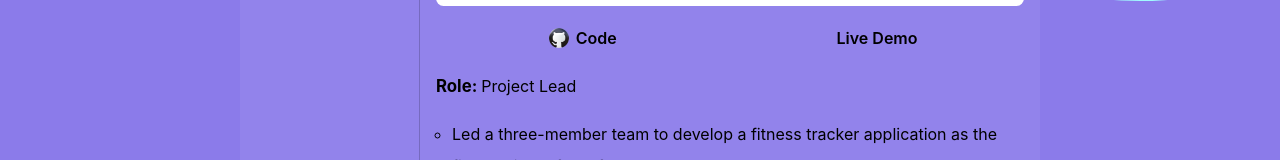
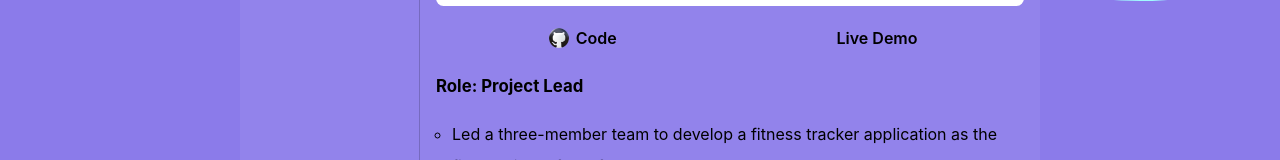
Before and after one commit to Gustavo0623/Gustavo-M-Portfolio, a React (Create React App) app in the folder frontend/: page /projects in a window 1280 px wide. Shown: the part 559-719 px from the top of the page. Built offline with nearby package versions, Linux system fonts and the light colour scheme.

Commit message:
font weight on project detail change

```diff
--- a/frontend/src/components/FtDetails.js
+++ b/frontend/src/components/FtDetails.js
@@ -5,7 +5,7 @@ function FTDetails () {
 
     return (
         <div id='fitTrack' className='fade-in'>
-            <p className='msg' id='proj-role'><strong className='msg role'>Role: </strong> Project Lead</p>
+            <p className='msg' id='proj-role'><b className='msg role'>Role: Project Lead</b></p>
 
             <ul className='detail-list'>
                 <li className='list-item fade-in'>Led a three-member team to develop a fitness tracker application as the final project of a software development bootcamp</li>
--- a/frontend/src/components/GoDetails.js
+++ b/frontend/src/components/GoDetails.js
@@ -5,7 +5,7 @@ function GoDetails () {
 
     return (
         <div id='fitTrack' className='fade-in'>
-            <p className='msg' id='proj-role'><strong className='msg role'>Role: </strong> Project Developer </p>
+            <p className='msg' id='proj-role'><b className='msg role'>Role: Project Developer </b></p>
 
             <ul className='detail-list'>
                 <li className='list-item fade-in'>Designing and developing the client-side of "Go-Bird-Go" using React, HTML, CSS, and Bootstrap, showcasing my front-end development skills.</li>
```
